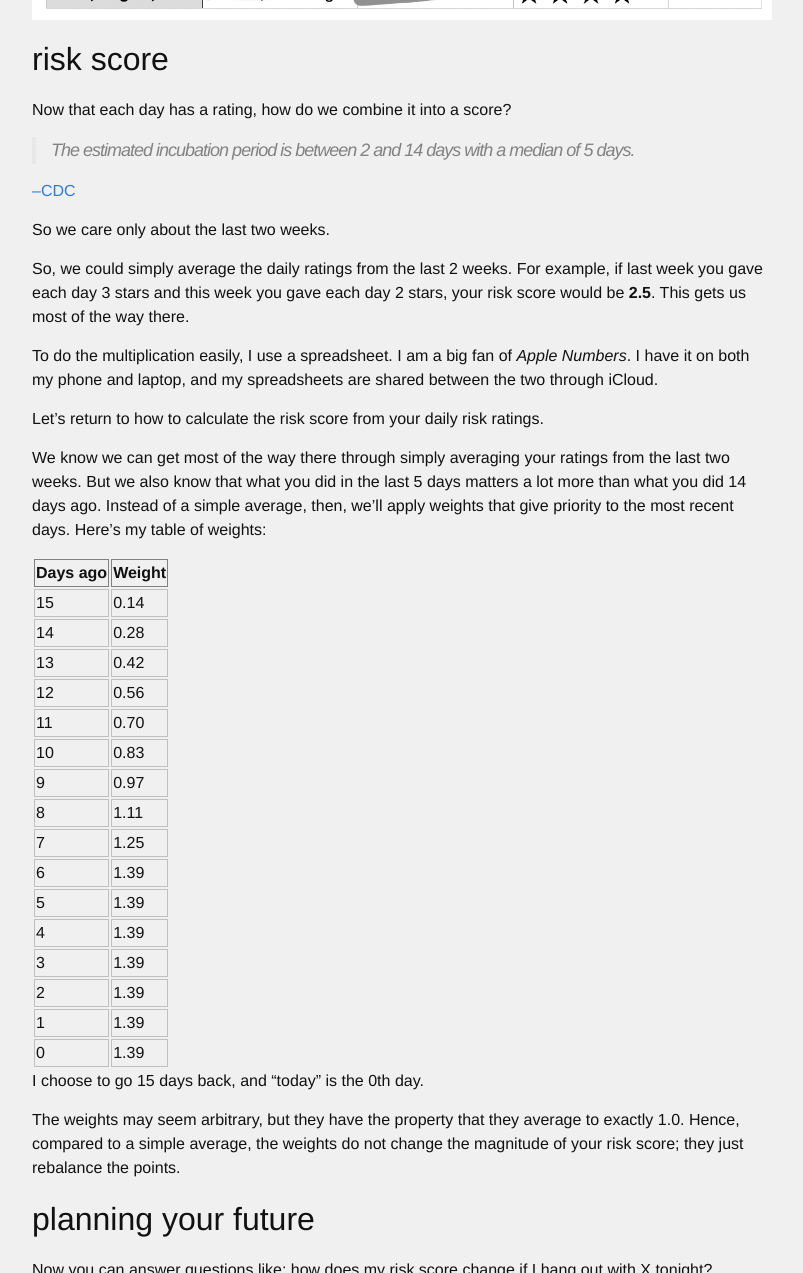
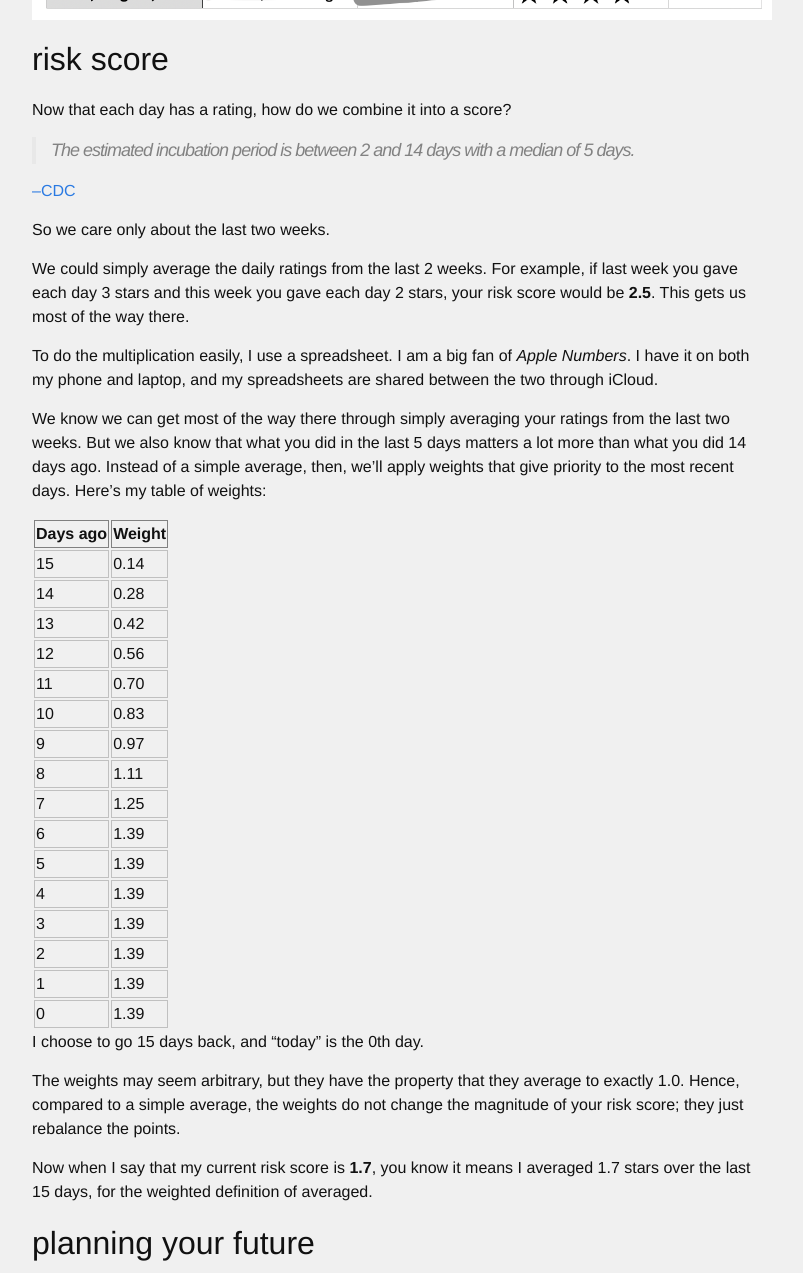
Before and after one commit to philipmw/philipmw.github.io, a Jekyll site: the page built from _posts/2020-08-10-covid-risk-tracking.md, in a window 1280 px wide and 1400 px high, scrolled down 2672 px, cut to the strip 0-1273 px from the top of the window. Shown: the whole strip, without its empty margins (238-1041 px from the left). Built offline with Jekyll 4.4.1, drawn with Linux system fonts in a browser that asks for light colours.

Commit message:
Minor improvements to Covid risk tracking

```diff
--- a/_posts/2020-08-10-covid-risk-tracking.md
+++ b/_posts/2020-08-10-covid-risk-tracking.md
@@ -59,15 +59,13 @@ Now that each day has a rating, how do we combine it into a score?
 
 So we care only about the last two weeks.
 
-So, we could simply average the daily ratings from the last 2 weeks.
+We could simply average the daily ratings from the last 2 weeks.
 For example, if last week you gave each day 3 stars and this week you gave each day 2 stars, your risk score would be **2.5**.
 This gets us most of the way there.
 
 To do the multiplication easily, I use a spreadsheet.
 I am a big fan of _Apple Numbers_.
 I have it on both my phone and laptop, and my spreadsheets are shared between the two through iCloud.
-
-Let's return to how to calculate the risk score from your daily risk ratings.
 
 We know we can get most of the way there through simply averaging your ratings from the last two weeks.
 But we also know that what you did in the last 5 days matters a lot more than what you did 14 days ago.
@@ -98,11 +96,15 @@ I choose to go 15 days back, and "today" is the 0th day.
 The weights may seem arbitrary, but they have the property that they average to exactly 1.0.
 Hence, compared to a simple average, the weights do not change the magnitude of your risk score; they just rebalance the points.
 
+Now when I say that my current risk score is **1.7**, you know it means I averaged 1.7 stars over the last 15 days,
+for the weighted definition of averaged.
+
 ## planning your future
 
 Now you can answer questions like: how does my risk score change if I hang out with X tonight?
 
 ![adding a new score](/assets/2020-08-10%20playing%20with%20rating.png)
+
 But you can go beyond today.
 In the spreadsheet you can create days into the future, estimate your risk based on your planned activity,
 and forecast what your risk score will be.
```
